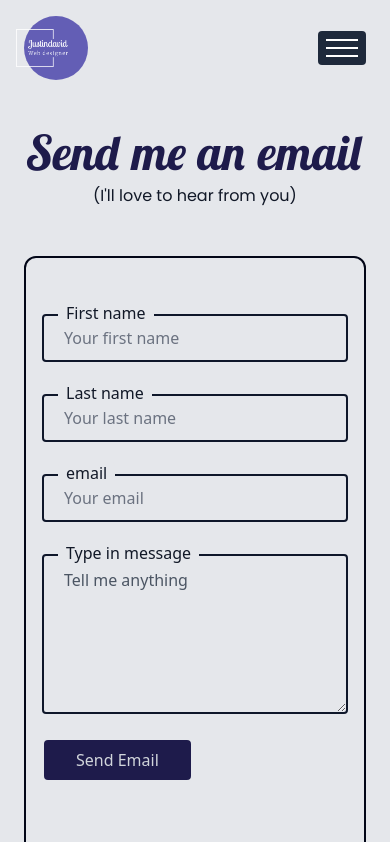
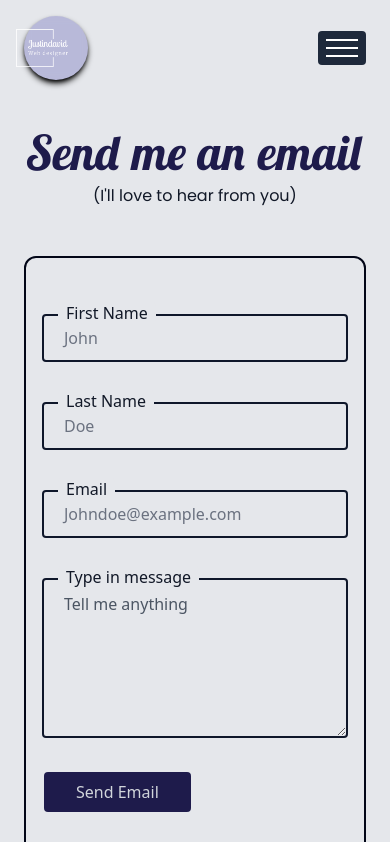
Before and after one commit to Uyimolo/my-react-portfolio, a React (Vite) app: page /contact in a window 390 px wide. Shown: the top 842 px of the page. Built offline with nearby package versions, Linux system fonts and the light colour scheme; a web font is replaced by a local one.

Commit message:
fixed validation on contact page form, made reveal animations appear just once per render

```diff
--- a/src/components/FormGroup.jsx
+++ b/src/components/FormGroup.jsx
@@ -1,41 +1,74 @@
+/* eslint-disable react/prop-types */
 
 
-import { PropTypes } from "prop-types";
-const FormGroup = ({ name, value, placeholder, label, type, formData, setFormData }) => {
+const FormGroup = ({
+  formData,
+  setFormData,
+  validateForm,
+  formErrors,
+  formField,
+}) => {
+  const { id, value, placeholder, label } = formField;
+  const errorIndex = formErrors.findIndex((err) => err.id === id);
+  const error = formErrors[errorIndex].message;
+
   const handleChange = (e) => {
-        setFormData({ ...formData, [e.target.name]: e.target.value });
+    const { name, value } = e.target;
+
+    const index = formData.findIndex((formField) => formField.id === name);
+
+    const updatedField = { ...formData[index], value: value };
+    const newFormData = [
+      ...formData.slice(0, index),
+      updatedField,
+      ...formData.slice(index + 1),
+    ];
+    setFormData(newFormData);
+
+    validateForm(name, value);
   };
 
+  if (id === 'message') {
     return (
-    <div className="flex flex-col space-y-2 relative">
+      <div className='flex flex-col space-y-2 relative'>
         <label
-        htmlFor={name}
-        className="absolute top-[-5px] bg-gray-200 text-gray-900 px-2 left-4 rounded-md"
-      >
+          htmlFor='Message'
+          className='absolute top-[-5px] bg-gray-200 text-gray-900 px-2 left-4 rounded-md'>
+          Type in message
+        </label>
+        <textarea
+          type='text'
+          name={id}
+          id={id}
+          value={value}
+          onChange={handleChange}
+          className='bg-transparent border-2 border-slate-900 rounded h-40 text-gray-900 px-2 pt-3 placeholder:text-gray-600 placeholder:pl-3 hover:shadow-2xl hover:shadow-indigo-600 hover:border-indigo-600 transition-all duration-4'
+          placeholder='Tell me anything'
+        />
+        <p className='text-red-700'>{error}</p>
+      </div>
+    );
+  } else {
+    return (
+      <div className='flex flex-col space-y-2 relative'>
+        <label
+          htmlFor={id}
+          className='absolute top-[-5px] bg-gray-200 text-gray-900 px-2 left-4 rounded-md'>
           {label}
         </label>
         <input
-        type={type}
-        name={name}
-        id={name}
+          type='text'
+          name={id}
+          id={id}
           value={value}
           onChange={handleChange}
-        className="bg-transparent border-2 border-slate-900 rounded h-12 text-gray-900 px-2 placeholder:text-gray-500 placeholder:pl-3 hover:shadow-2xl hover:shadow-indigo-600 hover:border-indigo-600 transition-all duration-4"
+          className='bg-transparent border-2 border-slate-900 rounded h-12 text-gray-900 px-2 placeholder:text-gray-500 placeholder:pl-3 hover:shadow-2xl hover:shadow-indigo-600 hover:border-indigo-600 transition-all duration-4'
           placeholder={placeholder}
         />
+        <p className='text-red-700 text-sm'>{error}</p>
       </div>
     );
-};
-
-FormGroup.propTypes = {
-  type: PropTypes.string.isRequired,
-  name: PropTypes.string.isRequired,
-  value: PropTypes.string.isRequired,
-  handleChange: PropTypes.func.isRequired,
-  placeholder: PropTypes.string.isRequired,
-  label: PropTypes.string.isRequired,
-  formData : PropTypes.Object,
-  setFormData : PropTypes.func.isRequired
+  }
 };
 
 export default FormGroup;
--- a/src/components/Logo.jsx
+++ b/src/components/Logo.jsx
@@ -1,7 +1,7 @@
 import logo from "../images/logo-white.png";
 const Logo = () => {
   return (
-    <div className=" w-16 h-16 self-center p-2 bg-indigo-800/75 relative rounded-full">
+    <div className=" w-16 h-16 self-center p-2 bg-indigo-800/25 relative rounded-full backdrop-blur-sm shadow-md shadow-black">
       <img src={logo} alt="logo" className="w-20 absolute -left-2 top-[50%] -translate-y-[50%]"  />
     </div>
   );
--- a/src/components/Project.jsx
+++ b/src/components/Project.jsx
@@ -5,7 +5,7 @@ import MildCta from './MildCta';
 const Project = ({ project }) => {
   return (
     <div className='border-2 border-b-gray-400 pb-12'>
-      <Slide slideClass='group flex flex-col mx-auto items-center justify-center'>
+      <Slide slideClass='group flex space-y-12 flex-col mx-auto items-center justify-center'>
         <div>
           <h3
             className={`text-4xl font-Lobster text-center italic font-bold text-indigo-950 md:text-5xl lg:text-6xl`}>
@@ -20,7 +20,7 @@ const Project = ({ project }) => {
 
             className={`flex justify-center items-center p-4 lg:space-y-0 xl:max-w-3xl 2xl:max-w-6xl`}>
             <Slide
-              slideClass=' w-full md:w-[80%]'
+              slideClass=' w-full w-[150%]'
               slideVariants={{
                 hidden: { x: -100 },
                 visible: {
@@ -40,7 +40,7 @@ const Project = ({ project }) => {
             </Slide>
 
             <Slide
-              slideClass='w-[25%] md:w-[20%] '
+              slideClass='w-[35%] w-[30%] '
               slideVariants={{
                 hidden: { x: 50 },
                 visible: {
--- a/src/components/Slide.jsx
+++ b/src/components/Slide.jsx
@@ -4,7 +4,7 @@ import { useRef, useEffect } from 'react';
 
 const Slide = ({ children, slideClass, slideVariants }) => {
   const ref = useRef(null);
-  const isInView = useInView(ref, { once: false });
+  const isInView = useInView(ref, { once: true });
   const controls = useAnimation();
 
   const defaultVariants = {
@@ -38,7 +38,8 @@ const Slide = ({ children, slideClass, slideVariants }) => {
       variants={variants}
       initial='hidden'
       animate={controls}
-      className={slideClass}>
+      className={slideClass}
+      >
       {children}
     </motion.div>
   );
--- a/src/components/TypewriterHome.jsx
+++ b/src/components/TypewriterHome.jsx
@@ -2,7 +2,7 @@ import Typewriter from "typewriter-effect";
 
 const TypewriterHome = () => {
   return (
-    <div className=" bg-gradient-to-r from-blue-700 via-indigo-500 to-red-600 w-fit font-Poppins text-transparent bg-clip-text  w-full pt-0">
+    <div className=" bg-gradient-to-r from-blue-700 via-red-400 to-red-800 w-fit font-Poppins text-transparent bg-clip-text  w-full pt-0">
       <Typewriter
         options={{
           strings: ["secure", "responsive", "optimized", "pixel-perfect"],
--- a/src/pages/ContactPage.jsx
+++ b/src/pages/ContactPage.jsx
@@ -1,77 +1,173 @@
-import { motion } from "framer-motion";
-import { useRef, useState } from "react";
-import { send } from "emailjs-com";
-import FormGroup from "../components/FormGroup";
+import { motion } from 'framer-motion';
+import { useEffect, useRef, useState } from 'react';
+import { send } from 'emailjs-com';
+import FormGroup from '../components/FormGroup';
+import loadingImg from '../images/loading.svg';
 
 const ContactPage = () => {
   const formRef = useRef(null);
+  const [loading, setLoading] = useState(false);
+  const [error, setError] = useState(true);
+  const [errorMessage, setErrorMessage] = useState('');
+  const [emailSentStatus, setEmailSentStatus] = useState('');
 
-  const [error, setError] = useState(true);
-  const [errorMessage, setErrorMessage] = useState("");
-  const [emailSentStatus, setEmailSentStatus] = useState("");
+  const [formErrors, setFormErrors] = useState([
+    { id: 'firstName', message: '' },
+    { id: 'lastName', message: '' },
+    { id: 'email', message: '' },
+    { id: 'message', message: '' },
+  ]);
 
-  const [formData, setFormData] = useState({
-    firstName: "",
-    lastName: "",
-    message: "",
-    email: "",
-  });
+  const [formData, setFormData] = useState([
+    {
+      id: 'firstName',
+      placeholder: 'John',
+      label: 'First Name',
+      value: '',
+    },
+    {
+      id: 'lastName',
+      placeholder: 'Doe',
+      label: 'Last Name',
+      value: '',
+    },
+    {
+      id: 'email',
+      placeholder: 'Johndoe@example.com',
+      label: 'Email',
+      value: '',
+    },
+    {
+      id: 'message',
+      placeholder: 'Tell me anything',
+      label: 'Type in your message',
+      value: '',
+    },
+  ]);
+
+  const validateForm = (name, value) => {
+    const index = formData.findIndex((field) => field.id === name);
+    let errorMessage;
+    if (name === 'firstName' || name === 'lastName') {
+      const nameRegex = /^[a-zA-Z]+$/;
+      const isValid = nameRegex.test(value.trim());
+      if (!isValid && value.length > 0) {
+        errorMessage = `${formData[index].label} should not include spaces, symbols or numbers. `;
+      } else {
+        errorMessage = '';
+      }
+    } else if (name === 'email') {
+      const emailRegex =
+        /^(([^<>()[\]\\.,;:\s@"]+(\.[^<>()[\]\\.,;:\s@"]+)*)|(".+"))@((\[[0-9]{1,3}\.[0-9]{1,3}\.[0-9]{1,3}\.[0-9]{1,3}\])|(([a-zA-Z\-0-9]+\.)+[a-zA-Z]{2,}))$/;
+      const isValid = emailRegex.test(value.trim());
+      if (!isValid && value.length > 0) {
+        errorMessage = `${formData[index].label} should be a valid email address. `;
+      } else {
+        errorMessage = '';
+      }
+    } else if (name === 'message') {
+      if (value.length >= 9) {
+        errorMessage = '';
+      } else {
+        errorMessage = `messages should be at least 9 characters long. `;
+      }
+    }
+    const errorIndex = formErrors.findIndex((error) => error.id === name);
+    const updatedErrorField = {
+      ...formErrors[errorIndex],
+      message: errorMessage,
+    };
+    const newErrorsData = [
+      ...formErrors.slice(0, errorIndex),
+      updatedErrorField,
+      ...formErrors.slice(errorIndex + 1),
+    ];
+    setFormErrors(newErrorsData);
+  };
 
   const env = import.meta.env;
 
-  const validateForm = () => {
-    if (
-      formData.firstName === "" ||
-      formData.lastName === "" ||
-      formData.message === "" ||
-      formData.email === ""
-    ) {
+  const sendFormData = async () => {
+    setLoading(true);
+    setError(true);
+    const formattedFormData = {
+      firstName: formData[0].value,
+      lastName: formData[1].value,
+      email: formData[2].value,
+      message: formData[3].value,
+    };
+    try {
+      const response = await send(
+        env.VITE_SERVICE_ID,
+        'portfolio-template',
+        formattedFormData,
+        env.VITE_PUBLIC_KEY
+      );
+      if (response.text === 'OK') {
+        setLoading(false);
+        setError(false);
+        setEmailSentStatus('Email sent');
+        setFormData([
+          {
+            id: 'firstName',
+            placeholder: 'John',
+            label: 'First Name',
+            value: '',
+          },
+          {
+            id: 'lastName',
+            placeholder: 'Doe',
+            label: 'Last Name',
+            value: '',
+          },
+          {
+            id: 'email',
+            placeholder: 'Johndoe@example.com',
+            label: 'Email',
+            value: '',
+          },
+          {
+            id: 'message',
+            placeholder: 'Tell me anything',
+            label: 'Type in your message',
+            value: '',
+          },
+        ]);
+      }
+    } catch (error) {
+      setLoading(false);
       setError(true);
-      setErrorMessage("Please fill in all fields");
-    } else if (
-      formData.firstName.trim().includes(" ") ||
-      formData.lastName.trim().includes(" ")
-    ) {
-      setError(true);
-      setErrorMessage(
-        "First Name and Last Name fields should not include spaces"
-      );
-    } else {
-      setError(false);
-      sendFormData();
+      setEmailSentStatus('Failed to send message');
+      console.log(error);
     }
-    setTimeout(() => {
-      setErrorMessage("");
-    }, [2000]);
   };
 
-  const sendFormData = async () => {
-    const response = await send(
-      env.VITE_SERVICE_ID,
-      "portfolio-template",
-      formData,
-      env.VITE_PUBLIC_KEY
-    );
-    if (response.text === "OK") {
-      setEmailSentStatus("Email sent");
-      setFormData({ firstName: "", lastName: "", message: "", email: "" });
-    } else {
-      setEmailSentStatus("Email not sent, try again");
-      console.log("not Sent");
-    }
-    setTimeout(() => {
-      setEmailSentStatus("");
-    }, [2000]);
-  };
+  useEffect(() => {
+    const timeout = setTimeout(() => {
+      setErrorMessage('');
+      setEmailSentStatus('');
+    }, [4000]);
+    return () => clearTimeout(timeout);
+  }, [errorMessage, emailSentStatus]);
 
   const onSubmit = (e) => {
     e.preventDefault();
-    validateForm();
-  };
-
-  const handleChange = (e) => {
-    setFormData({ ...formData, [e.target.name]: e.target.value });
-    console.log(formData)
+    setError(true);
+    if (formData.filter((field) => field.value === '').length > 0) {
+      setErrorMessage('Please fill in all fields');
+      return;
+    } else {
+      validateForm('firstName', formData[0].value);
+      validateForm('lastName', formData[1].value);
+      validateForm('email', formData[2].value);
+      validateForm('message', formData[3].value);
+      if (formErrors.filter((field) => field.length > 0).length > 0) {
+        setErrorMessage('Please resolve all errors');
+        return;
+      } else {
+        sendFormData();
+      }
+    }
   };
 
   return (
@@ -94,52 +190,17 @@ const ContactPage = () => {
           onSubmit={onSubmit}
           action='post'
           className='w-full flex flex-col space-y-6 max-w-sm px-4 py-12 border-2 border-slate-950 rounded-xl shadow-indigo-600 mx-auto hover:shadow-lg hover:shadow-indigo-600 hover:border-indigo-600 transition-all duration-4 md:px-6 '>
-          <FormGroup
-            type='text'
-            label='First name'
-            name='firstName'
-            placeholder='Your first name'
-            value={formData.firstName}
-            formData={formData}
-            setFormData={setFormData}
-          />
+          {formData.map((formField) => (
+            <FormGroup
+              key={formField.id}
+              formField={formField}
+              setFormData={setFormData}
+              formErrors={formErrors}
+              formData={formData}
+              validateForm={validateForm}
+            />
+          ))}
 
-          <FormGroup
-            type='text'
-            label='Last name'
-            name='lastName'
-            placeholder='Your last name'
-            value={formData.lastName}
-            formData={formData}
-            setFormData={setFormData}
-          />
-
-          <FormGroup
-            type='email'
-            label='email'
-            name='email'
-            placeholder='Your email'
-            value={formData.email}
-            formData={formData}
-            setFormData={setFormData}
-          />
-
-          <div className='flex flex-col space-y-2 relative'>
-            <label
-              htmlFor='Message'
-              className='absolute top-[-5px] bg-gray-200 text-gray-900 px-2 left-4 rounded-md'>
-              Type in message
-            </label>
-            <textarea
-              type='text'
-              name='message'
-              id='message'
-              value={formData.message}
-              onChange={handleChange}
-              className='bg-transparent border-2 border-slate-900 rounded h-40 text-gray-900 px-2 pt-3 placeholder:text-gray-600 placeholder:pl-3 hover:shadow-2xl hover:shadow-indigo-600 hover:border-indigo-600 transition-all duration-4'
-              placeholder='Tell me anything'
-            />
-          </div>
           <motion.div
             initial={{ scale: 1 }}
             whileHover={{ scale: [1, 1.1, 1, 1.2, 1.1, 3, 1.1] }}
@@ -151,8 +212,24 @@ const ContactPage = () => {
               Send Email
             </button>
           </motion.div>
+          {loading && (
+            <motion.img
+              animate={{ rotate: [0, 360] }}
+              transition={{ repeat: Infinity, duration: 2, ease: 'linear' }} // Set loop and duration
+              src={loadingImg}
+              alt='loading'
+              className='w-8'
+            />
+          )}
 
-          <p className='text-green-500 w-full lg:text-lg'>{emailSentStatus}</p>
+          {emailSentStatus && (
+            <p
+              className={`text-green-500 ${
+                error ? 'text-red-700' : ''
+              } w-full lg:text-lg`}>
+              {emailSentStatus}
+            </p>
+          )}
           {errorMessage && error && (
             <p className='text-red-700 w-full lg-text-lg'>{errorMessage}</p>
           )}
```
Also changed, not shown: src/components/Hero.jsx (+4 -5 lines), src/images/loading.svg (added). Lines whose indentation alone changed are shown as unchanged.
